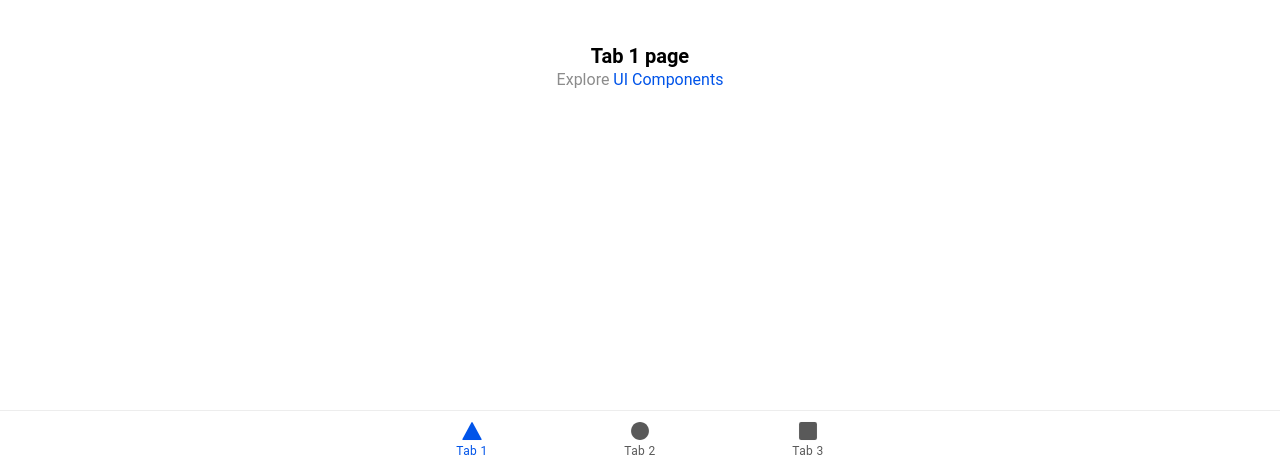
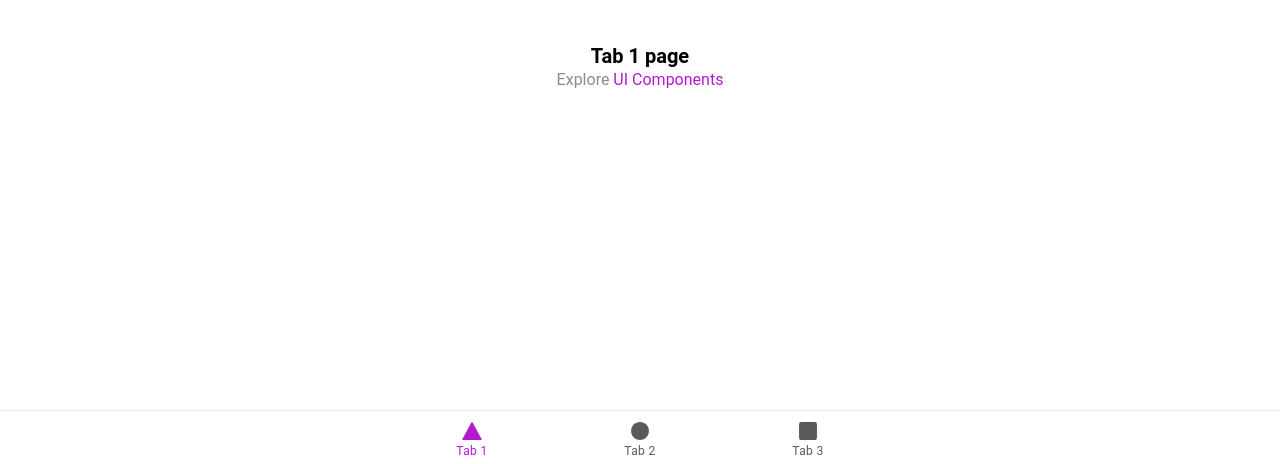
Before and after one commit to AnaWestphalen/gestor-abrigo-pet, a React (Vite) app in the folder mobile/: page /tab1 in a window 1280 px wide. Shown: the part 333-797 px from the top of the page. Built offline with nearby package versions, Linux system fonts and the light colour scheme.

Commit message:
feat: app theme

```diff
--- a/mobile/src/theme/variables.css
+++ b/mobile/src/theme/variables.css
@@ -1,2 +1,67 @@
 /* For information on how to create your own theme, please see:
 http://ionicframework.com/docs/theming/ */
+
+:root {
+  --ion-color-primary: #b11ad0;
+  --ion-color-primary-rgb: 177, 26, 208;
+  --ion-color-primary-contrast: #ffffff;
+  --ion-color-primary-contrast-rgb: 255, 255, 255;
+  --ion-color-primary-shade: #9c17b7;
+  --ion-color-primary-tint: #b931d5;
+
+  --ion-color-secondary: #e3a1ff;
+  --ion-color-secondary-rgb: 227, 161, 255;
+  --ion-color-secondary-contrast: #000000;
+  --ion-color-secondary-contrast-rgb: 0, 0, 0;
+  --ion-color-secondary-shade: #c88ee0;
+  --ion-color-secondary-tint: #e6aaff;
+
+  --ion-color-tertiary: #7a6563;
+  --ion-color-tertiary-rgb: 122, 101, 99;
+  --ion-color-tertiary-contrast: #ffffff;
+  --ion-color-tertiary-contrast-rgb: 255, 255, 255;
+  --ion-color-tertiary-shade: #6b5957;
+  --ion-color-tertiary-tint: #877473;
+
+  --ion-color-success: #41b421;
+  --ion-color-success-rgb: 65, 180, 33;
+  --ion-color-success-contrast: #000000;
+  --ion-color-success-contrast-rgb: 0, 0, 0;
+  --ion-color-success-shade: #399e1d;
+  --ion-color-success-tint: #54bc37;
+
+  --ion-color-warning: #ffc409;
+  --ion-color-warning-rgb: 255, 196, 9;
+  --ion-color-warning-contrast: #000000;
+  --ion-color-warning-contrast-rgb: 0, 0, 0;
+  --ion-color-warning-shade: #e0ac08;
+  --ion-color-warning-tint: #ffca22;
+
+  --ion-color-danger: #c5000f;
+  --ion-color-danger-rgb: 197, 0, 15;
+  --ion-color-danger-contrast: #ffffff;
+  --ion-color-danger-contrast-rgb: 255, 255, 255;
+  --ion-color-danger-shade: #ad000d;
+  --ion-color-danger-tint: #cb1a27;
+
+  --ion-color-light: #fdfdfd;
+  --ion-color-light-rgb: 253, 253, 253;
+  --ion-color-light-contrast: #000000;
+  --ion-color-light-contrast-rgb: 0, 0, 0;
+  --ion-color-light-shade: #dfdfdf;
+  --ion-color-light-tint: #fdfdfd;
+
+  --ion-color-medium: #a3a3a3;
+  --ion-color-medium-rgb: 163, 163, 163;
+  --ion-color-medium-contrast: #000000;
+  --ion-color-medium-contrast-rgb: 0, 0, 0;
+  --ion-color-medium-shade: #8f8f8f;
+  --ion-color-medium-tint: #acacac;
+
+  --ion-color-dark: #323232;
+  --ion-color-dark-rgb: 50, 50, 50;
+  --ion-color-dark-contrast: #ffffff;
+  --ion-color-dark-contrast-rgb: 255, 255, 255;
+  --ion-color-dark-shade: #2c2c2c;
+  --ion-color-dark-tint: #474747;
+}
```
